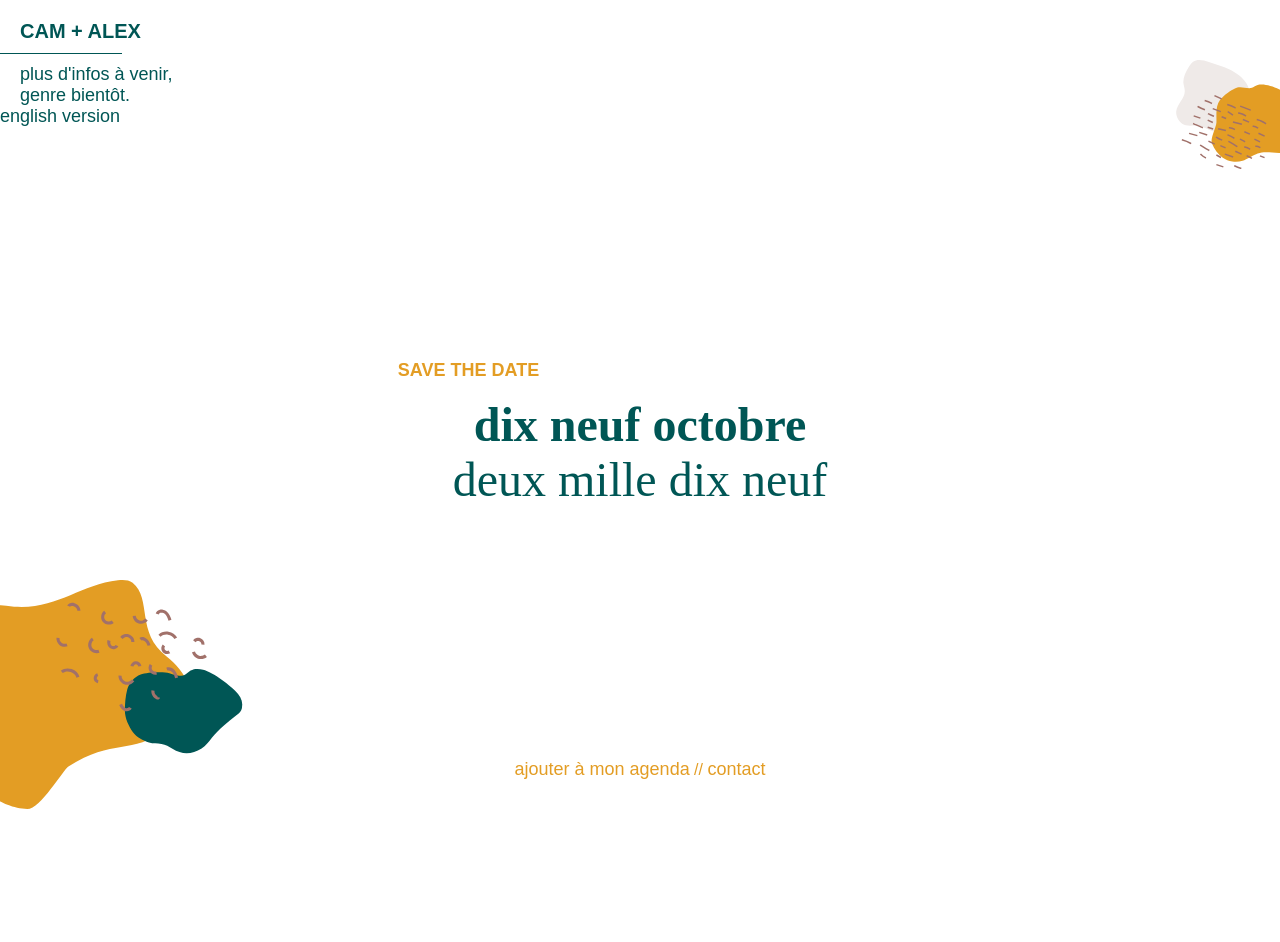
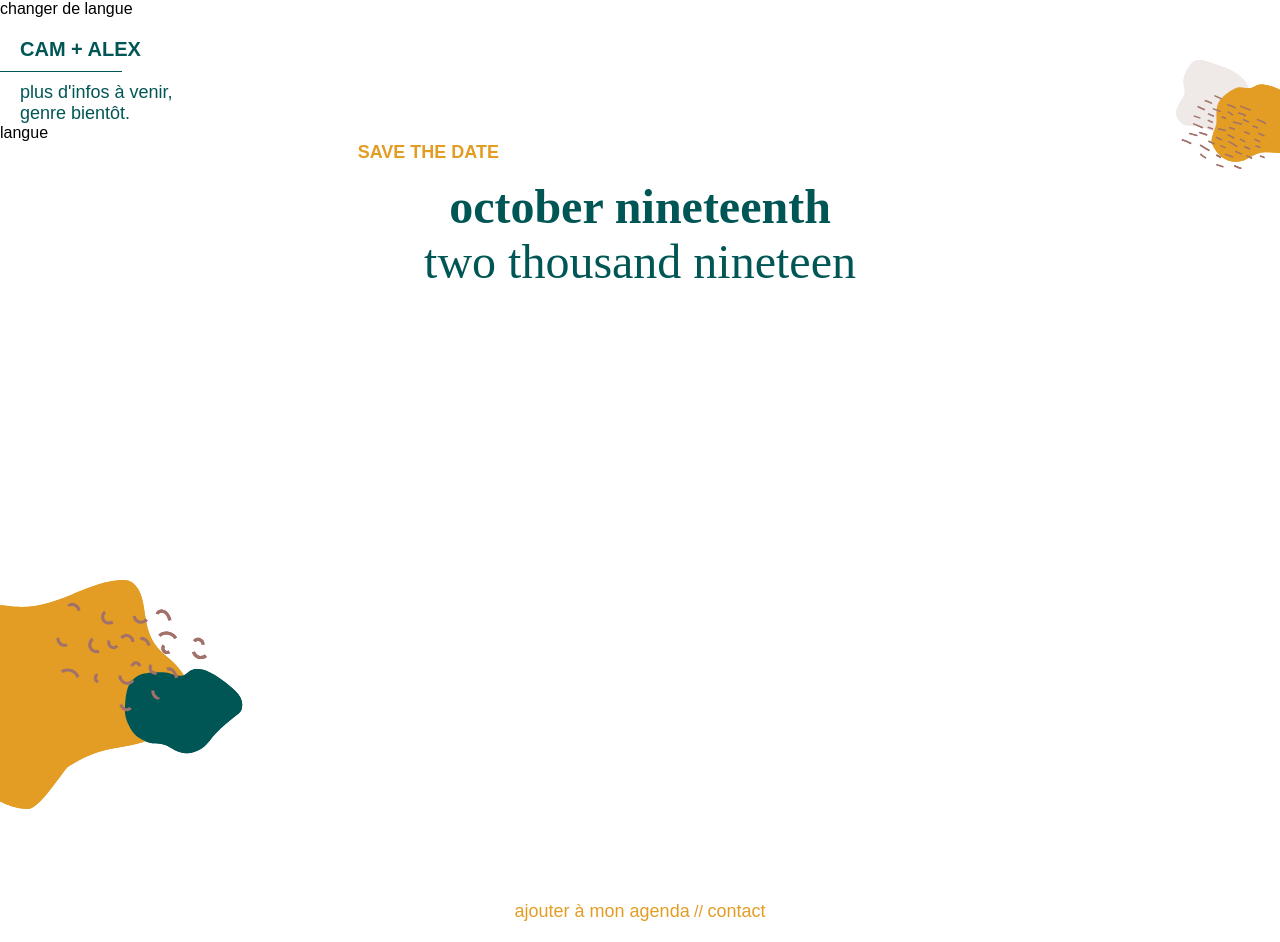
Before and after one commit to Camvillard/savethedate, a Gatsby site: page / in a window 1280 px wide. Before the commit the page ends 800 px from the top, so only its background shows below. Built offline with nearby package versions, Linux system fonts and the light colour scheme; Gatsby itself is replaced by a stand-in of ours; a web font is replaced by a local one.

Commit message:
added dropdown menu with navigator languages

```diff
--- /dev/null
+++ b/src/components/dropdown.jsx
@@ -0,0 +1,31 @@
+import React from "react";
+
+class Dropdown extends React.Component {
+  constructor(props) {
+    super(props)
+    this.state = {
+      listOpen: false,
+      headerTitle: this.props.title
+    }
+  }
+
+  toggleList = () => {
+    console.log('changer de langue')
+    this.setState(prevState => ({
+      listOpen: !prevState.listOpen
+    }))
+  }
+
+  render() {
+    return(
+      <div onClick={this.toggleList}>
+        {this.state.headerTitle}
+        {this.state.listOpen && <ul>
+          {this.props.list.map( flag => <li>{flag}</li>)}
+        </ul>}
+      </div>
+    )
+  }
+}
+
+export default Dropdown;
--- a/src/components/header.js
+++ b/src/components/header.js
@@ -2,7 +2,15 @@
 // import PropTypes from "prop-types"
 import React from "react"
 
-export default () => (
+class Header extends React.Component {
+
+  handleClick = () => {
+    const flags = this.props.flags;
+    console.log(flags)
+  }
+
+  render() {
+    return(
     <header>
       <Link to="/">
         {/* cam + alex */}
@@ -12,7 +20,15 @@
         </div>
         {/* cam + alex */}
       </Link>
-    <p id="header-tagline">plus d'infos à venir,<br/>genre bientôt.</p>
-    <Link to="/october-nineteenth" id="change-lang">english version</Link>
+      <p id="header-tagline">
+        plus d'infos à venir,<br/>
+        genre bientôt.
+      </p>
+      <div onClick={this.handleClick} id="change-lang">langue</div>
     </header>
+
     )
+  }
+}
+
+export default Header;
--- a/src/components/savethedate-fr.jsx
+++ b/src/components/savethedate.jsx
@@ -1,7 +1,7 @@
 import React from "react";
 import { Link } from "gatsby";
 
-import SEO from "../components/seo";
+// import SEO from "../components/seo";
 import Header from '../components/header';
 
 import '../styles/main.scss';
@@ -12,8 +12,19 @@
 
 
 
-class SaveTheDateFr extends React.Component {
+class SaveTheDate extends React.Component {
 
+  displayDate = () => {
+    let date = ''
+    this.props.language === "fr-FR" ? date = 'dix neuf octobre' : date = 'october nineteenth';
+    return date
+  }
+
+  displayYear = () => {
+    let year = ''
+    this.props.language === "fr-FR" ? year = 'deux mille dix neuf' : year = 'two thousand nineteen';
+    return year
+  }
 
   render() {
     return (
@@ -24,13 +35,11 @@
           <BlobOne id="blob-one"/>
           <BlobTwo id="blob-two"/>
 
-          <Header />
-
           {/* #date */}
           <div id="date">
             <h5 id="savethedate"><span>save the date</span></h5>
-            <h2 id="cinq" className="text-strong accent-text">dix neuf octobre</h2>
-            <h2 id="annee" className="text-normal accent-text">deux mille dix neuf</h2>
+            <h2 id="cinq" className="text-strong accent-text">{this.displayDate()}</h2>
+            <h2 id="annee" className="text-normal accent-text">{this.displayYear()}</h2>
           </div>
           {/* /#date */}
 
@@ -53,4 +62,4 @@
 
 
 
-export default SaveTheDateFr
+export default SaveTheDate
--- a/src/pages/index.jsx
+++ b/src/pages/index.jsx
@@ -1,12 +1,17 @@
 import React from "react";
-import { Link } from "gatsby";
+// import { Link } from "gatsby";
 
 import SEO from "../components/seo";
 import Header from '../components/header';
+import Dropdown from "../components/dropdown";
+
+import SaveTheDate from '../components/savethedate';
 
 import '../styles/main.scss';
 import BlobOne from '../images/blobs-1.svg';
 import BlobTwo from '../images/blob-2.svg';
+
+
 
 // const {google} = require('googleapis');
 
@@ -14,15 +19,41 @@
 
 class IndexPage extends React.Component {
 
-  handleClick() {
-    console.log('prout');
+  constructor(props) {
+    super(props);
+    this.state = {
+      language: '',
+      flags: []
+    }
   }
+
+  componentWillMount() {
+    console.log(navigator.language);
+    console.log(navigator.languages);
+    this.setLanguageVersion(navigator.language);
+  }
+
+  //changes languages depending on the browser preferences
+  setLanguageVersion = (language) => {
+      this.setState({
+        language: language,
+        flags: navigator.languages
+      })
+  };
+
+  handleClick = () => {
+    console.log('prout')
+  }
+
 
   render() {
     return (
       <div>
         <SEO id="homepage" title="Home" keywords={[`gatsby`, `application`, `react`]} />
-        <script src="https://apis.google.com/js/api.js"></script>
+
+        <Dropdown title="changer de langue" list={this.state.flags}/>
+
+        <Header language={this.state.language} flags={this.state.flags} />
 
         <div id="main-content">
 
@@ -30,24 +61,9 @@
           <BlobOne id="blob-one"/>
           <BlobTwo id="blob-two"/>
 
-          <Header />
-
-          {/* #date */}
-          <div id="date">
-            <h5 id="savethedate"><span>save the date</span></h5>
-            <h2 id="cinq" className="text-strong accent-text">dix neuf octobre</h2>
-            <h2 id="annee" className="text-normal accent-text">deux mille dix neuf</h2>
-          </div>
-          {/* /#date */}
+          <SaveTheDate language={this.state.language} />
 
 
-          {/* links */}
-          <div id="links">
-            <Link to="/" onClick={this.handleClick}>ajouter à mon agenda</Link>
-            <span>{' // '}</span>
-            <Link to="/nous-contacter">contact</Link>
-          </div>
-          {/* links */}
 
         </div>
         {/* /#main-content */}
```
Also changed, not shown: src/components/savethedate-en.jsx (added, +56 -0 lines). Lines whose indentation alone changed are shown as unchanged.
